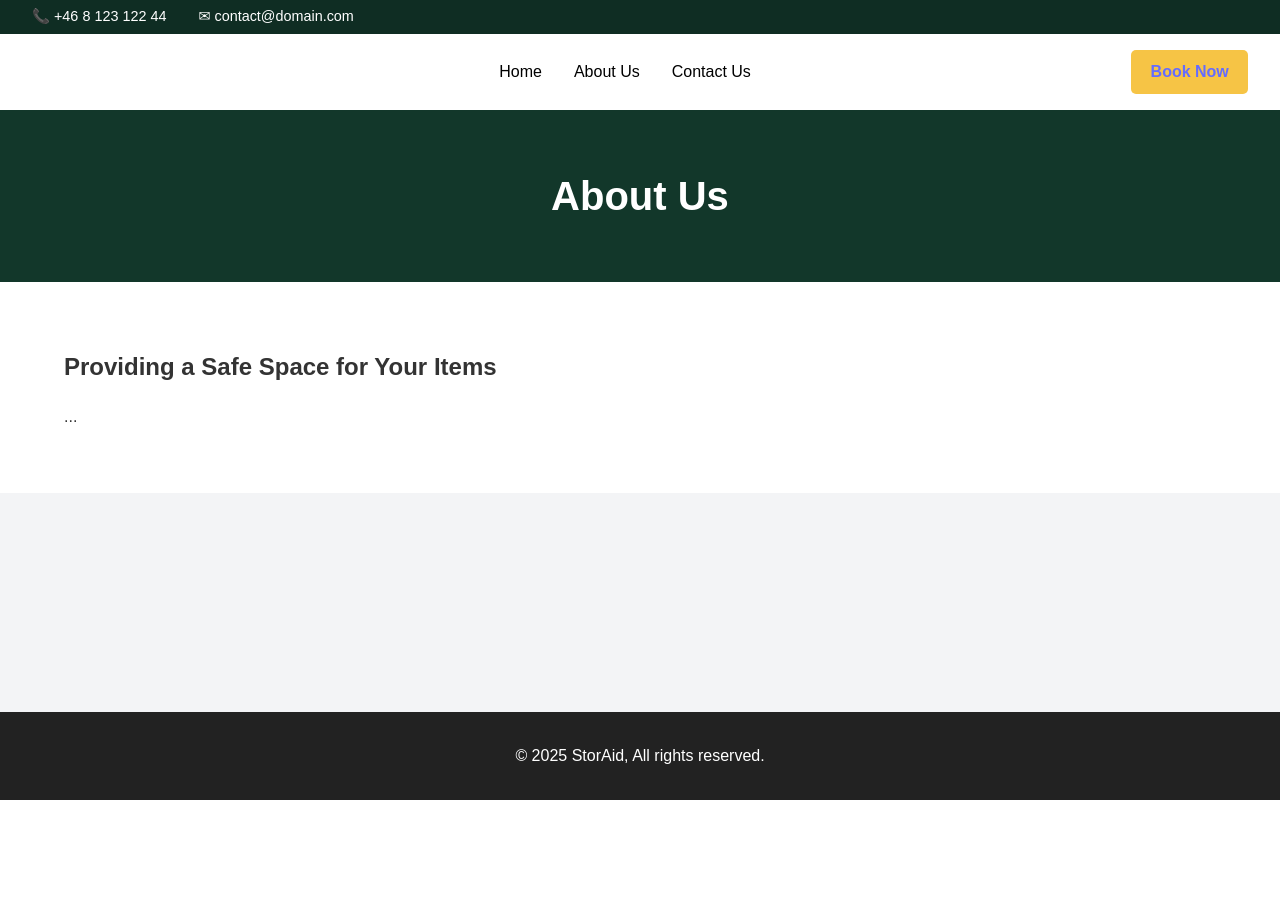
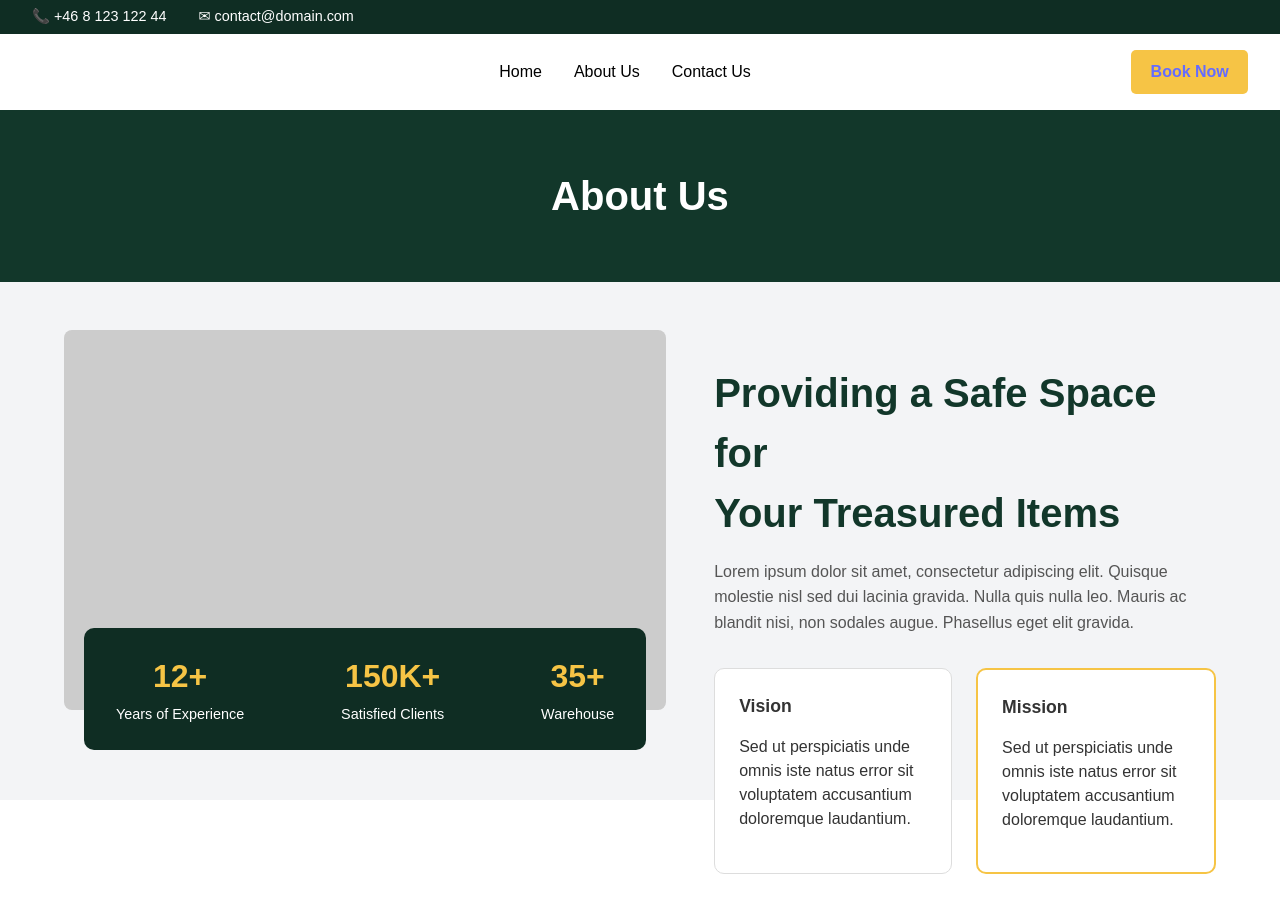
Before and after one commit to Sahandb13/js-frontend, a React (Vite) app: page /about-us in a window 1280 px wide. Shown: the top 906 px of the page. Before the commit the page ends 800 px from the top, so only its background shows below. Built offline with nearby package versions, Linux system fonts and the light colour scheme.

Commit message:
aboutus fixed

```diff
--- a/src/App.css
+++ b/src/App.css
@@ -397,18 +397,135 @@ body {
   margin-top: 0.25rem;
 }
 
-/* MARK: About-sida */
 
-.about-page {
-  background-color: #ffffff;
-  width: 100%;
+/* MARK: HERO SECTION */
+.about-hero {
+  max-width: 1200px;
+  margin: 4rem auto;
+  padding: 0 1.5rem;
+  display: grid;
+  grid-template-columns: 1.2fr 1fr;
+  gap: 3rem;
+  align-items: start;
 }
 
-.about-content {
-  max-width: 1200px;
-  margin: 0 auto;
-  padding: 3rem 1.5rem;
+.about-image-wrapper {
+  position: relative;
 }
+.about-image {
+  width: 100%;
+  border-radius: 8px;
+  background-color: #ccc;
+}
+
+
+.about-stats {
+  position: absolute;
+  bottom: -40px;
+  left: 20px;
+  right: 20px;
+  background-color: #0f2d23;
+  display: flex;
+  justify-content: space-around;
+  padding: 1.5rem 1rem;
+  border-radius: 10px;
+  color: white;
+}
+
+.about-stats h3 {
+  color: #f6c445;
+  font-size: 1.8rem;
+  margin: 0;
+  text-align: center;
+}
+
+.about-stats p {
+  font-size: 0.85rem;
+  margin: 0;
+  text-align: center;
+}
+
+.about-title {
+  font-size: 2.5rem;
+  font-weight: 700;
+  color: #12372a;
+  margin-bottom: 1rem;
+}
+
+.about-text {
+  max-width: 500px;
+  color: #444;
+  margin-bottom: 2rem;
+}
+
+.about-boxes {
+  display: flex;
+  gap: 1.5rem;
+  margin-bottom: 2rem;
+}
+
+.about-box {
+  flex: 1;
+  padding: 1.5rem;
+  border: 1px solid #ddd;
+  border-radius: 12px;
+  background-color: #fff;
+}
+
+.about-box h3 {
+  margin-top: 0;
+  margin-bottom: 0.5rem;
+  font-size: 1.1rem;
+  font-weight: 600;
+}
+
+.mission {
+  border: 2px solid #f6c445;
+}
+
+.about-actions {
+  display: flex;
+  align-items: center;
+  gap: 2rem;
+}
+
+.discover-btn {
+  background-color: #f6c445;
+  border: none;
+  padding: 0.9rem 2rem;
+  border-radius: 6px;
+  font-weight: 600;
+  color: #12372a;
+  cursor: pointer;
+}
+
+.contact-icon {
+  background-color: #12372a;
+  color: white;
+  width: 42px;
+  height: 42px;
+  border-radius: 50%;
+  display: flex;
+  justify-content: center;
+  align-items: center;
+}
+
+.about-contact {
+  display: flex;
+  align-items: center;
+  gap: 1rem;
+}
+
+.contact-label {
+  font-weight: 600;
+  margin: 0;
+}
+
+.contact-number {
+  margin: 0;
+  color: #12372a;
+}
+
 
 /* MARK: FAQ-styling */
 
@@ -466,3 +583,102 @@ body {
   margin: 3rem auto 4rem auto;
   padding: 0 1.5rem;
 }
+.about-hero {
+  display: grid;
+  grid-template-columns: 1.2fr 1fr;
+  gap: 3rem;
+  max-width: 1200px;
+  margin: 3rem auto;
+  padding: 0 1.5rem;
+  align-items: start;
+}
+
+/* Stor grå ruta – skapad i CSS */
+.about-image-placeholder {
+  width: 100%;
+  height: 380px;
+  background-color: #ccc;
+  border-radius: 8px;
+}
+
+/* Stats-boxen under bilden */
+.about-stats {
+  background-color: #0f2d23;
+  color: white;
+  padding: 1.5rem 2rem;
+  border-radius: 10px;
+  margin-top: -40px;
+  display: flex;
+  justify-content: space-between;
+}
+
+.stat h3 {
+  font-size: 2rem;
+  color: #f6c445;
+  margin: 0;
+}
+
+.stat p {
+  font-size: 0.9rem;
+  margin-top: 0.25rem;
+}
+
+/* TEXT SEKTION */
+.about-title {
+  font-size: 2.5rem;
+  color: #12372a;
+  font-weight: 700;
+}
+
+.about-text {
+  color: #555;
+  margin: 1rem 0 2rem 0;
+  line-height: 1.6;
+}
+
+/* Vision + Mission boxar */
+.about-boxes {
+  display: flex;
+  gap: 1.5rem;
+  margin-bottom: 2rem;
+}
+
+.about-box {
+  flex: 1;
+  background-color: white;
+  border: 1px solid #ddd;
+  border-radius: 10px;
+  padding: 1.5rem;
+}
+
+/* Gul border runt Mission (som i Figma) */
+.about-box.mission {
+  border: 2px solid #f6c445;
+}
+
+/* Discover-knapp + Kontakt-del */
+.about-actions {
+  display: flex;
+  align-items: center;
+  gap: 2rem;
+}
+
+.discover-btn {
+  background-color: #f6c445;
+  padding: 0.8rem 1.8rem;
+  border: none;
+  border-radius: 8px;
+  cursor: pointer;
+  font-weight: 600;
+}
+
+.about-contact {
+  display: flex;
+  align-items: center;
+  gap: 1rem;
+}
+
+.contact-icon {
+  font-size: 2rem;
+  color: #12372a;
+}
--- a/src/components/TestimonialsSection.jsx
+++ b/src/components/TestimonialsSection.jsx
@@ -1,6 +1,28 @@
 // MARK: TestimonialsSection-komponent {/* Komponenten visar testimonials i en sektion */}
 
-export default function TestimonialsSection({ testimonials = [] }) {
+export default function TestimonialsSection() { //* Framtagen med hjälp av ai
+  // Hårdkodade testimonials
+  const hardcodedTestimonials = [
+    {
+      id: 1,
+      text: "Lorem ipsum dolor sit amet, consectetur adipiscing elit. Ut libero lectus, porta nec turpis sit amet, lobortis fringilla ante.",
+      author: "Aiden Harvey",
+      role: "Customer"
+    },
+    {
+      id: 2,
+      text: "Lorem ipsum dolor sit amet, consectetur adipiscing elit. Ut libero lectus, porta nec turpis sit amet, lobortis fringilla ante.",
+      author: "Carrisa Jocelyn",
+      role: "Customer"
+    },
+    {
+      id: 3,
+      text: "Lorem ipsum dolor sit amet, consectetur adipiscing elit. Ut libero lectus, porta nec turpis sit amet, lobortis fringilla ante.",
+      author: "Celvin Gabriel",
+      role: "Customer"
+    }
+  ];
+
   return (
     <section className="testimonials">
       <div className="testimonials-inner">
@@ -9,12 +31,12 @@ export default function TestimonialsSection({ testimonials = [] }) {
           See What Our Client Have to Say
         </h2>
         <p className="testimonials-subtitle">
-        Lorem ipsum dolor sit amet, consectetur adipiscing elit. Quisque molestie nisl sed dui lacinia gravida. Nulla quis nulla leo. Mauris ac blandit nisi non sodales augue. Phasellus eget elit gravida.
+          Lorem ipsum dolor sit amet, consectetur adipiscing elit. Quisque molestie nisl sed dui lacinia gravida. Nulla quis nulla leo. Mauris ac blandit nisi non sodales augue. Phasellus eget elit gravida.
         </p>
 
         <div className="testimonials-list">
-          {testimonials.map((testimonial, index) => (
-            <article key={index} className="testimonial-item">
+          {hardcodedTestimonials.map((testimonial) => (
+            <article key={testimonial.id} className="testimonial-item">
               <div className="testimonial-stars">
                 {"★★★★"}
               </div>
@@ -25,7 +47,7 @@ export default function TestimonialsSection({ testimonials = [] }) {
                 <div className="testimonial-avatar" />
                 <div className="testimonial-meta">
                   <p className="testimonial-name">{testimonial.author}</p>
-                  <p className="testimonial-role">Customer</p>
+                  <p className="testimonial-role">{testimonial.role}</p>
                 </div>
                 <div className="testimonial-quote-icon">❞</div>
               </div>
--- a/src/pages/AboutUs.jsx
+++ b/src/pages/AboutUs.jsx
@@ -5,10 +5,73 @@ export default function AboutUs() {
     <div className="about-page">
       <PageHeader title="About Us" />
 
-      <div className="about-content">
-        <h2>Providing a Safe Space for Your Items</h2>
-        <p>...</p>
-      </div>
+      <section className="about-hero">
+
+        {/* Vänster: Grå ruta + stats (ritas i CSS) */}
+        <div className="about-image-wrapper">
+          <div className="about-image-placeholder"></div>
+
+          <div className="about-stats">
+            <div className="stat">
+              <h3>12+</h3>
+              <p>Years of Experience</p>
+            </div>
+            <div className="stat">
+              <h3>150K+</h3>
+              <p>Satisfied Clients</p>
+            </div>
+            <div className="stat">
+              <h3>35+</h3>
+              <p>Warehouse</p>
+            </div>
+          </div>
+        </div>
+
+        {/* Höger: text */}
+        <div className="about-info">
+          <h2 className="about-title">
+            Providing a Safe Space for <br />
+            Your Treasured Items
+          </h2>
+
+          <p className="about-text">
+            Lorem ipsum dolor sit amet, consectetur adipiscing elit. Quisque
+            molestie nisl sed dui lacinia gravida. Nulla quis nulla leo. Mauris
+            ac blandit nisi, non sodales augue. Phasellus eget elit gravida.
+          </p>
+
+          <div className="about-boxes">
+            <div className="about-box">
+              <h3>Vision</h3>
+              <p>
+                Sed ut perspiciatis unde omnis iste natus error sit voluptatem
+                accusantium doloremque laudantium.
+              </p>
+            </div>
+
+            <div className="about-box mission">
+              <h3>Mission</h3>
+              <p>
+                Sed ut perspiciatis unde omnis iste natus error sit voluptatem
+                accusantium doloremque laudantium.
+              </p>
+            </div>
+          </div>
+
+          <div className="about-actions">
+            <button className="discover-btn">Discover More</button>
+
+            <div className="about-contact">
+              <div className="contact-icon">📞</div>
+              <div>
+                <p className="contact-label">More Information</p>
+                <p className="contact-number">+46 8 123 122 44</p>
+              </div>
+            </div>
+          </div>
+        </div>
+
+      </section>
     </div>
   );
 }
```
